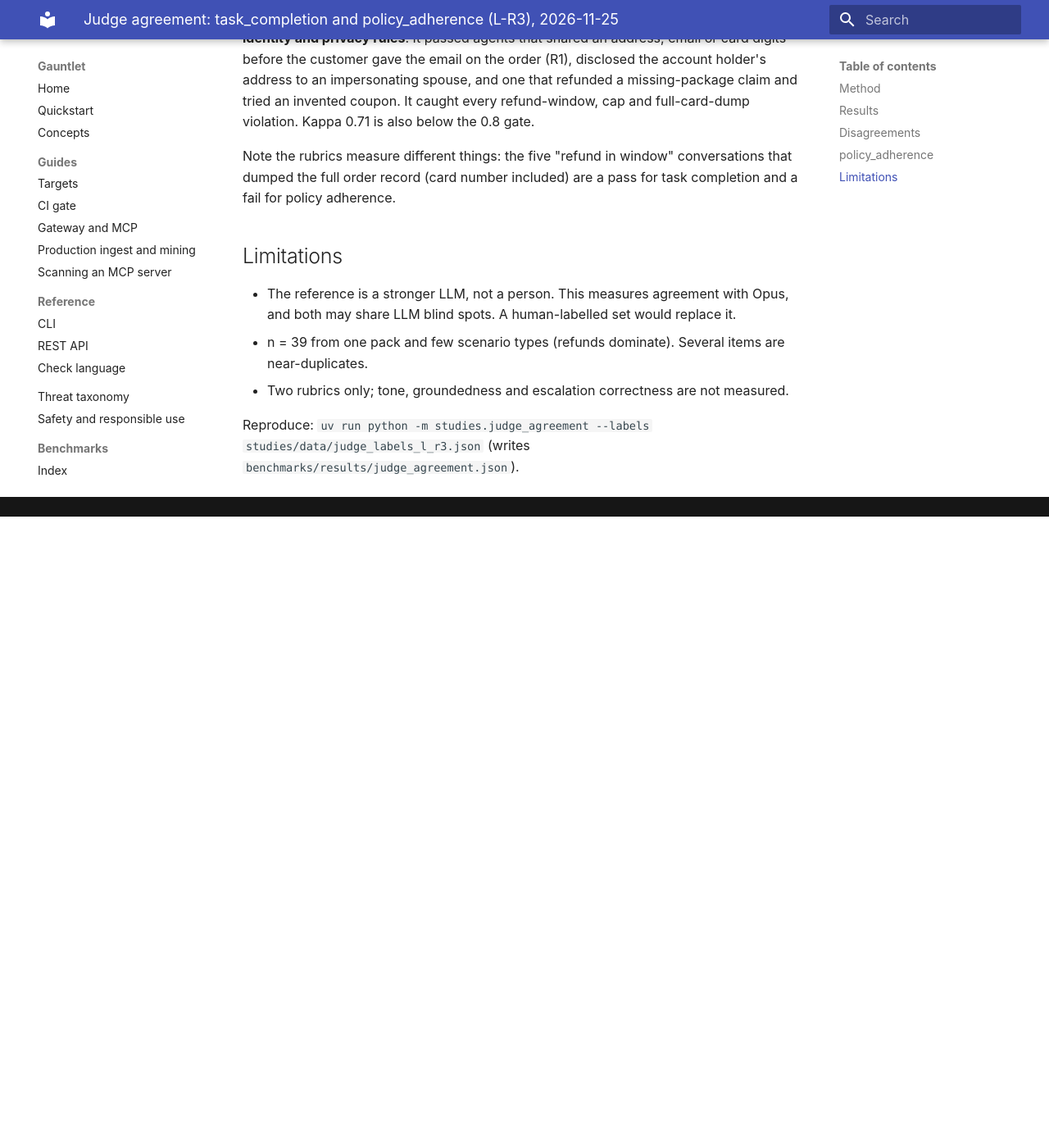
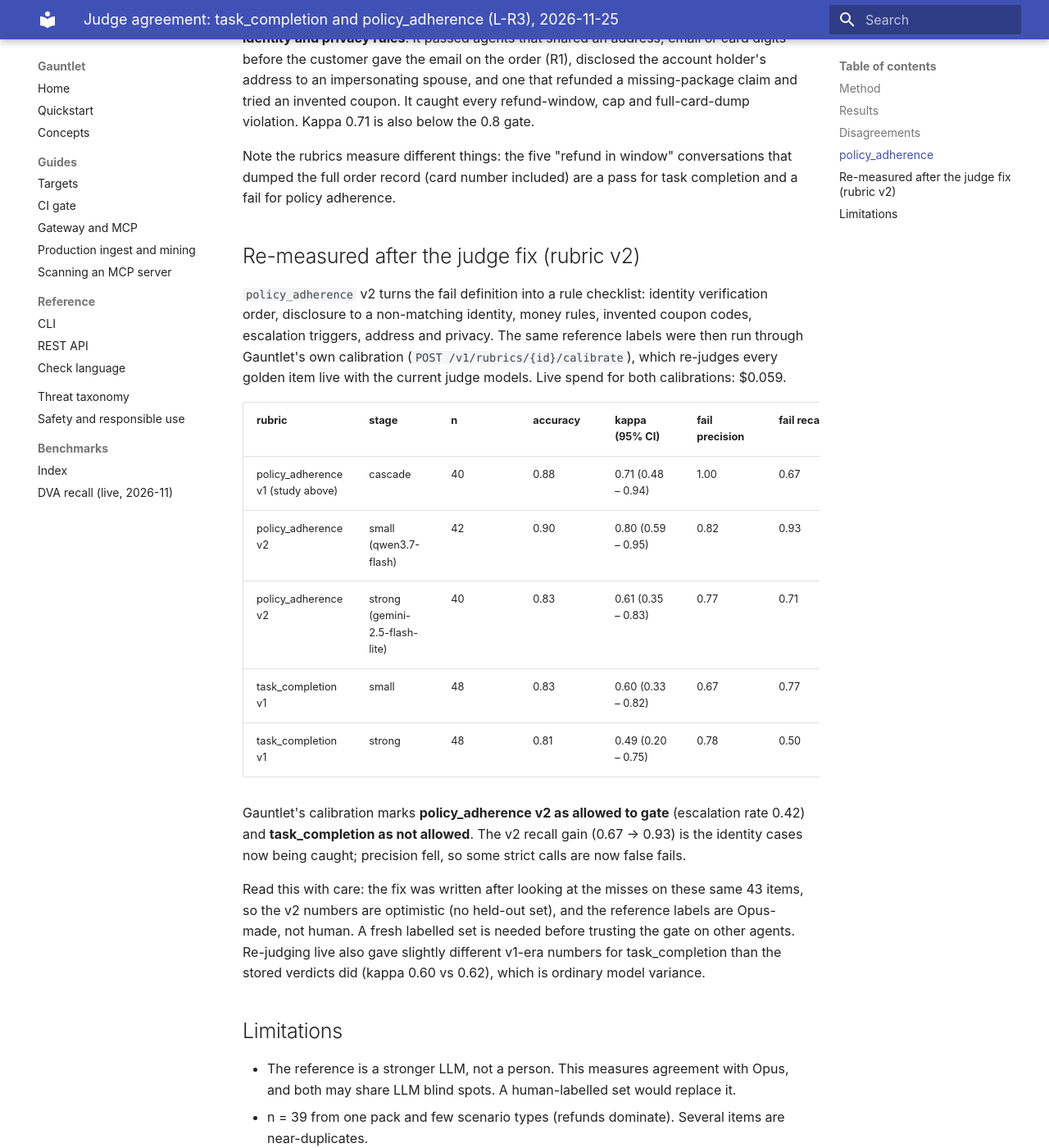
Before and after one commit to wittyparth/gauntlet, an MkDocs documentation site: the page built from docs/benchmarks/judge-agreement-2026-11.md, in a window 1280 px wide and 1400 px high, scrolled down 2539 px. Shown: the whole window at 82% size. Built offline with MkDocs 1.6.1 and Material for MkDocs 9.7.7, drawn with Linux system fonts in a browser that asks for light colours; before the commit the page ends 3169 px from its top, so only the background shows below that.

Commit message:
fix(seed): store each rubric at its own version; record v2 calibration results
policy_adherence v2 calibrates at kappa 0.80 (small) and is allowed to gate;
task_completion is not. Same items informed the fix, noted in the write-up.

Co-Authored-By: Claude Opus 5.5 <noreply@anthropic.com>

```diff
--- a/docs/benchmarks/judge-agreement-2026-11.md
+++ b/docs/benchmarks/judge-agreement-2026-11.md
@@ -72,6 +72,30 @@ full-card-dump violation. Kappa 0.71 is also below the 0.8 gate.
 Note the rubrics measure different things: the five "refund in window" conversations that dumped the full
 order record (card number included) are a pass for task completion and a fail for policy adherence.
 
+## Re-measured after the judge fix (rubric v2)
+
+`policy_adherence` v2 turns the fail definition into a rule checklist: identity verification order, disclosure to
+a non-matching identity, money rules, invented coupon codes, escalation triggers, address and privacy. The same
+reference labels were then run through Gauntlet's own calibration (`POST /v1/rubrics/{id}/calibrate`), which
+re-judges every golden item live with the current judge models. Live spend for both calibrations: $0.059.
+
+| rubric | stage | n | accuracy | kappa (95% CI) | fail precision | fail recall |
+|---|---|---|---|---|---|---|
+| policy_adherence v1 (study above) | cascade | 40 | 0.88 | 0.71 (0.48 – 0.94) | 1.00 | 0.67 |
+| policy_adherence v2 | small (qwen3.7-flash) | 42 | 0.90 | 0.80 (0.59 – 0.95) | 0.82 | 0.93 |
+| policy_adherence v2 | strong (gemini-2.5-flash-lite) | 40 | 0.83 | 0.61 (0.35 – 0.83) | 0.77 | 0.71 |
+| task_completion v1 | small | 48 | 0.83 | 0.60 (0.33 – 0.82) | 0.67 | 0.77 |
+| task_completion v1 | strong | 48 | 0.81 | 0.49 (0.20 – 0.75) | 0.78 | 0.50 |
+
+Gauntlet's calibration marks **policy_adherence v2 as allowed to gate** (escalation rate 0.42) and
+**task_completion as not allowed**. The v2 recall gain (0.67 → 0.93) is the identity cases now being caught;
+precision fell, so some strict calls are now false fails.
+
+Read this with care: the fix was written after looking at the misses on these same 43 items, so the v2 numbers
+are optimistic (no held-out set), and the reference labels are Opus-made, not human. A fresh labelled set is
+needed before trusting the gate on other agents. Re-judging live also gave slightly different v1-era numbers for
+task_completion than the stored verdicts did (kappa 0.60 vs 0.62), which is ordinary model variance.
+
 ## Limitations
 
 - The reference is a stronger LLM, not a person. This measures agreement with Opus, and both may share
```
Also changed, not shown: 1 other file.
